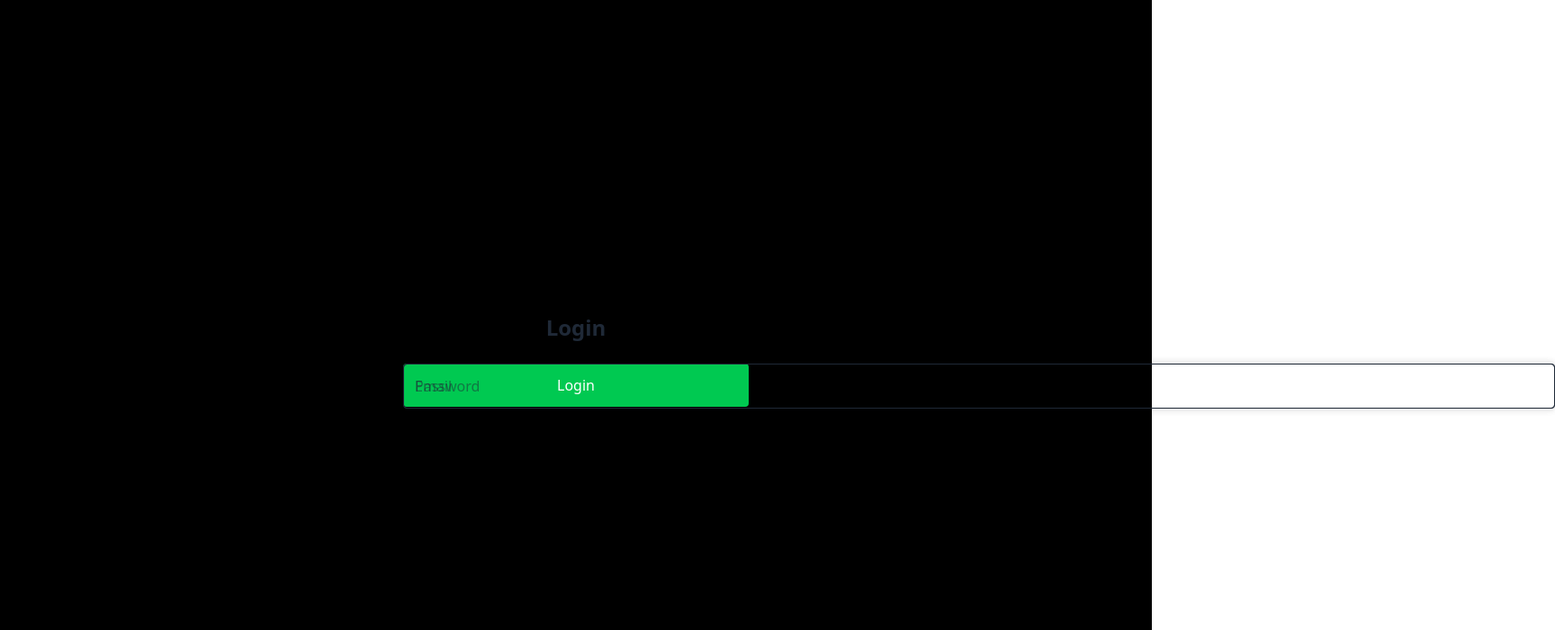
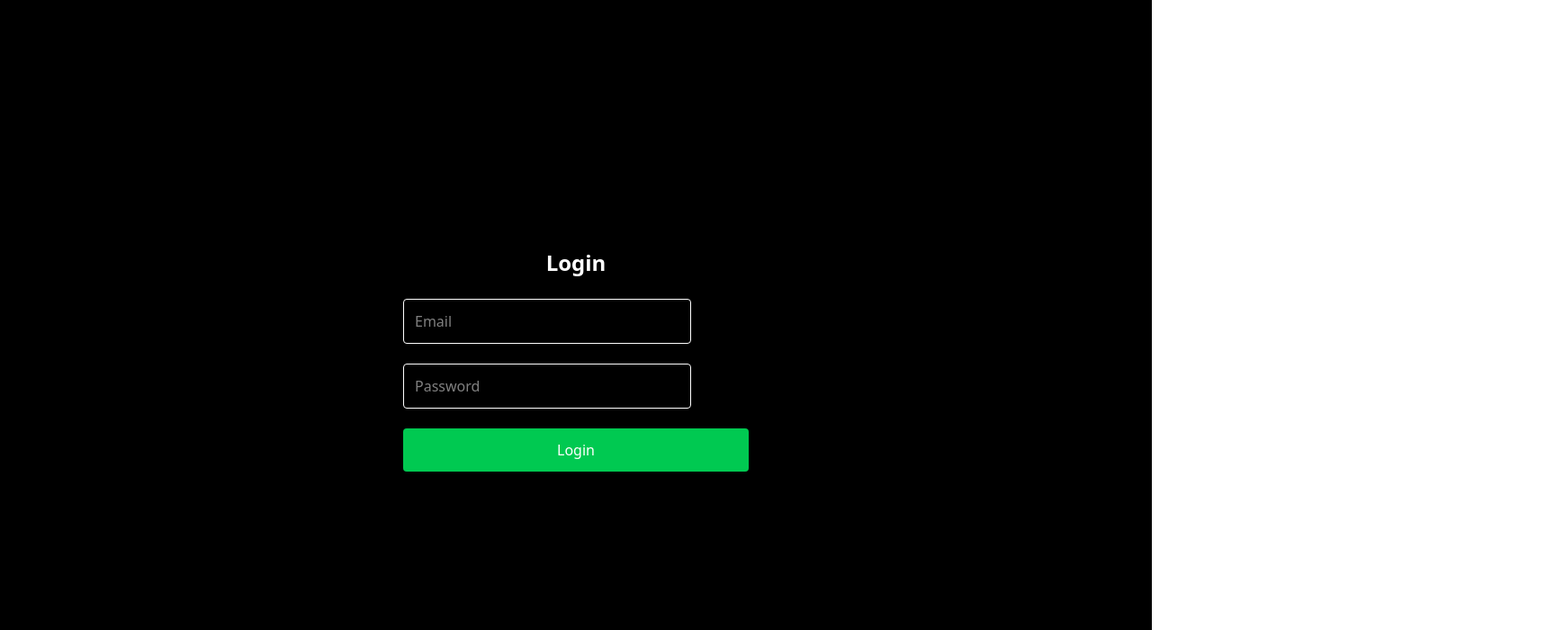
Before and after one commit to rajkumarpogula15/Mini-Project, a React (Vite) app in the folder frontend/: page /login in a window 1280 px wide. Shown: the top 700 px of the page at 90% size, 1728 px wide, since content can reach past the window. Built offline with nearby package versions, Linux system fonts and the light colour scheme.

Commit message:
alignment

```diff
--- a/frontend/src/pages/Login.jsx
+++ b/frontend/src/pages/Login.jsx
@@ -4,45 +4,44 @@ import { useNavigate } from "react-router-dom";
 
 function Login() {
   const navigate = useNavigate();
-  const [formData, setFormData] = useState({
-    email: '',
-    password: '',
-  });
-
-  const [error, setError] = useState('');
-  const [success, setSuccess] = useState('');
+  const [formData, setFormData] = useState({ email: "", password: "" });
+  const [error, setError] = useState("");
+  const [success, setSuccess] = useState("");
 
   const handleChange = (e) => {
-    setFormData({...formData, [e.target.name]: e.target.value});
+    setFormData({ ...formData, [e.target.name]: e.target.value });
   };
 
   const handleSubmit = async (e) => {
     e.preventDefault();
-    setError('');
-    setSuccess('');
+    setError("");
+    setSuccess("");
 
     try {
-      const response = await axios.post('http://localhost:5000/api/users/login', formData);
-      console.log(response.data);
+      const response = await axios.post(
+        "http://localhost:5000/api/users/login",
+        formData
+      );
+      localStorage.setItem("userToken", response.data.token);
+      localStorage.setItem("userRole", response.data.role);
 
-      localStorage.setItem('userToken', response.data.token);
-      localStorage.setItem('userRole', response.data.role);  // Save role
-
-      setSuccess('Login successful! 🎉');
-
-      setSuccess('Login successful! 🎉');
-      navigate('/dashboard');  // immediate navigation
-
+      setSuccess("Login successful! 🎉");
+      navigate("/dashboard");
     } catch (err) {
       console.error(err.response?.data?.message || err.message);
-      setError(err.response?.data?.message || 'Something went wrong');
+      setError(err.response?.data?.message || "Something went wrong");
     }
   };
 
   return (
-    <div className="flex justify-center items-center min-h-screen bg-black">
-      <form onSubmit={handleSubmit} className="bg-black p-8 rounded-lg shadow-md w-full max-w-md">
-        <h2 className="text-2xl font-bold mb-6 text-center">Login</h2>
+    <div className="flex items-center justify-center min-h-screen bg-black px-4">
+      <form
+        onSubmit={handleSubmit}
+        className="bg-black p-8 rounded-lg shadow-md w-full max-w-md mx-auto"
+      >
+        <h2 className="text-2xl font-bold mb-6 text-center text-white">
+          Login
+        </h2>
 
         {error && <div className="mb-4 text-red-500">{error}</div>}
         {success && <div className="mb-4 text-green-500">{success}</div>}
@@ -53,21 +52,28 @@ function Login() {
           placeholder="Email"
           value={formData.email}
           onChange={handleChange}
-          className="w-full p-3 mb-4 border rounded"
+          className="w-1/4 p-3 mb-4 border rounded text-white"
           required
         />
-
+        <br />
+        <br />
+        <br />
         <input
           type="password"
           name="password"
           placeholder="Password"
           value={formData.password}
           onChange={handleChange}
-          className="w-full p-3 mb-6 border rounded"
+          className="w-1/4 p-3 mb-6 border rounded text-white"
           required
         />
-
-        <button type="submit" className="w-full bg-green-500 hover:bg-green-600 text-white p-3 rounded">
+        <br />
+        <br />
+        <br />
+        <button
+          type="submit"
+          className="w-full bg-green-500 hover:bg-green-600 text-white p-3 rounded"
+        >
           Login
         </button>
       </form>
--- a/frontend/src/pages/Register.jsx
+++ b/frontend/src/pages/Register.jsx
@@ -1,60 +1,91 @@
 import { useState } from "react";
-import axios from "axios";  // <-- Import axios
+import axios from "axios"; // <-- Import axios
 
 function Register() {
   const [formData, setFormData] = useState({
-    name: '',
-    email: '',
-    password: '',
-    phone: '',
-    role: 'organizer',
+    name: "",
+    email: "",
+    password: "",
+    phone: "",
+    role: "organizer",
   });
 
-  const [error, setError] = useState('');
-  const [success, setSuccess] = useState('');
+  const [error, setError] = useState("");
+  const [success, setSuccess] = useState("");
 
   const handleChange = (e) => {
-    setFormData({...formData, [e.target.name]: e.target.value});
+    setFormData({ ...formData, [e.target.name]: e.target.value });
   };
 
   const handleSubmit = async (e) => {
     e.preventDefault();
-    setError('');
-    setSuccess('');
+    setError("");
+    setSuccess("");
 
     try {
-      const response = await axios.post('http://localhost:5000/api/users/register', formData);
+      const response = await axios.post(
+        "http://localhost:5000/api/users/register",
+        formData
+      );
       console.log(response.data);
-      setSuccess('Registration successful! 🎉');
+      setSuccess("Registration successful! 🎉");
     } catch (err) {
       console.error(err.response.data.message);
-      setError(err.response.data.message || 'Something went wrong');
+      setError(err.response.data.message || "Something went wrong");
     }
   };
 
   return (
     <div className="flex justify-center items-center min-h-screen bg-gradient-to-r from-blue-500 via-purple-600 to-pink-500">
-      <form onSubmit={handleSubmit} className="bg-white p-8 rounded-3xl shadow-2xl w-full max-w-lg transition-transform transform hover:scale-105">
-        <h2 className="text-3xl font-semibold mb-6 text-center text-gray-800">Register</h2>
+      <form
+        onSubmit={handleSubmit}
+        className="bg-white p-8 rounded-3xl shadow-2xl w-full max-w-lg transition-transform transform hover:scale-105"
+      >
+        <h2 className="text-3xl font-semibold mb-6 text-center text-gray-800">
+          Register
+        </h2>
 
         {/* Error and Success Messages */}
         {error && (
           <div className="mb-4 text-red-500 flex items-center space-x-2">
-            <svg xmlns="http://www.w3.org/2000/svg" className="h-5 w-5 text-red-500" fill="none" viewBox="0 0 24 24" stroke="currentColor">
-              <path strokeLinecap="round" strokeLinejoin="round" strokeWidth="2" d="M18 6L6 18M6 6l12 12" />
+            <svg
+              xmlns="http://www.w3.org/2000/svg"
+              className="h-5 w-5 text-red-500"
+              fill="none"
+              viewBox="0 0 24 24"
+              stroke="currentColor"
+            >
+              <path
+                strokeLinecap="round"
+                strokeLinejoin="round"
+                strokeWidth="2"
+                d="M18 6L6 18M6 6l12 12"
+              />
             </svg>
             <span>{error}</span>
           </div>
         )}
         {success && (
           <div className="mb-4 text-green-500 flex items-center space-x-2">
-            <svg xmlns="http://www.w3.org/2000/svg" className="h-5 w-5 text-green-500" fill="none" viewBox="0 0 24 24" stroke="currentColor">
-              <path strokeLinecap="round" strokeLinejoin="round" strokeWidth="2" d="M5 13l4 4L19 7" />
+            <svg
+              xmlns="http://www.w3.org/2000/svg"
+              className="h-5 w-5 text-green-500"
+              fill="none"
+              viewBox="0 0 24 24"
+              stroke="currentColor"
+            >
+              <path
+                strokeLinecap="round"
+                strokeLinejoin="round"
+                strokeWidth="2"
+                d="M5 13l4 4L19 7"
+              />
             </svg>
             <span>{success}</span>
           </div>
         )}
 
+        <div className="ml-8">
           {/* Form Fields */}
           <input
             type="text"
@@ -62,9 +93,12 @@ function Register() {
             placeholder="Name"
             value={formData.name}
             onChange={handleChange}
-          className="w-full p-4 mb-4 border border-gray-300 rounded-lg shadow-sm focus:outline-none focus:ring-2 focus:ring-blue-400 transition duration-300"
+            className="w-96 p-4 mb-4 border border-gray-300 rounded-lg shadow-sm focus:outline-none focus:ring-2 focus:ring-blue-400 transition duration-300"
             required
           />
+          <br />
+          <br />
+          <br />
 
           <input
             type="email"
@@ -72,45 +106,58 @@ function Register() {
             placeholder="Email"
             value={formData.email}
             onChange={handleChange}
-          className="w-full p-4 mb-4 border border-gray-300 rounded-lg shadow-sm focus:outline-none focus:ring-2 focus:ring-blue-400 transition duration-300"
+            className="w-96 p-4 mb-4 border border-gray-300 rounded-lg shadow-sm focus:outline-none focus:ring-2 focus:ring-blue-400 transition duration-300"
             required
           />
-
+          <br />
+          <br />
+          <br />
           <input
             type="password"
             name="password"
             placeholder="Password"
             value={formData.password}
             onChange={handleChange}
-          className="w-full p-4 mb-4 border border-gray-300 rounded-lg shadow-sm focus:outline-none focus:ring-2 focus:ring-blue-400 transition duration-300"
+            className="w-96 p-4 mb-4 border border-gray-300 rounded-lg shadow-sm focus:outline-none focus:ring-2 focus:ring-blue-400 transition duration-300"
             required
           />
 
+          <br />
+          <br />
+          <br />
           <input
             type="text"
             name="phone"
             placeholder="Phone"
             value={formData.phone}
             onChange={handleChange}
-          className="w-full p-4 mb-4 border border-gray-300 rounded-lg shadow-sm focus:outline-none focus:ring-2 focus:ring-blue-400 transition duration-300"
+            className="w-96 p-4 mb-8 border border-gray-300 rounded-lg shadow-sm focus:outline-none focus:ring-2 focus:ring-blue-400 transition duration-300"
             required
           />
-
+          <br />
+          <br />
+          <br />
           <select
             name="role"
             value={formData.role}
             onChange={handleChange}
-          className="w-full p-4 mb-6 border border-gray-300 rounded-lg shadow-sm focus:outline-none focus:ring-2 focus:ring-blue-400 transition duration-300"
+            className="w-96 p-4 mb-8 border border-gray-300 rounded-lg shadow-sm focus:outline-none focus:ring-2 focus:ring-blue-400 transition duration-300"
             required
           >
             <option value="organizer">Organizer</option>
             <option value="vendor">Vendor</option>
             <option value="attendee">Attendee</option>
           </select>
-
-        <button type="submit" className="w-full bg-blue-600 hover:bg-blue-700 text-white p-4 rounded-lg shadow-md transition duration-200 ease-in-out transform hover:scale-105">
+          <br />
+          <br />
+          <br />
+          <button
+            type="submit"
+            className="w-1/2 ml-20 bg-blue-600 hover:bg-blue-700 text-white p-4 rounded-lg shadow-md transition duration-200 ease-in-out transform hover:scale-105"
+          >
             Register
           </button>
+        </div>
       </form>
     </div>
   );
```
Lines whose indentation alone changed are shown as unchanged.
